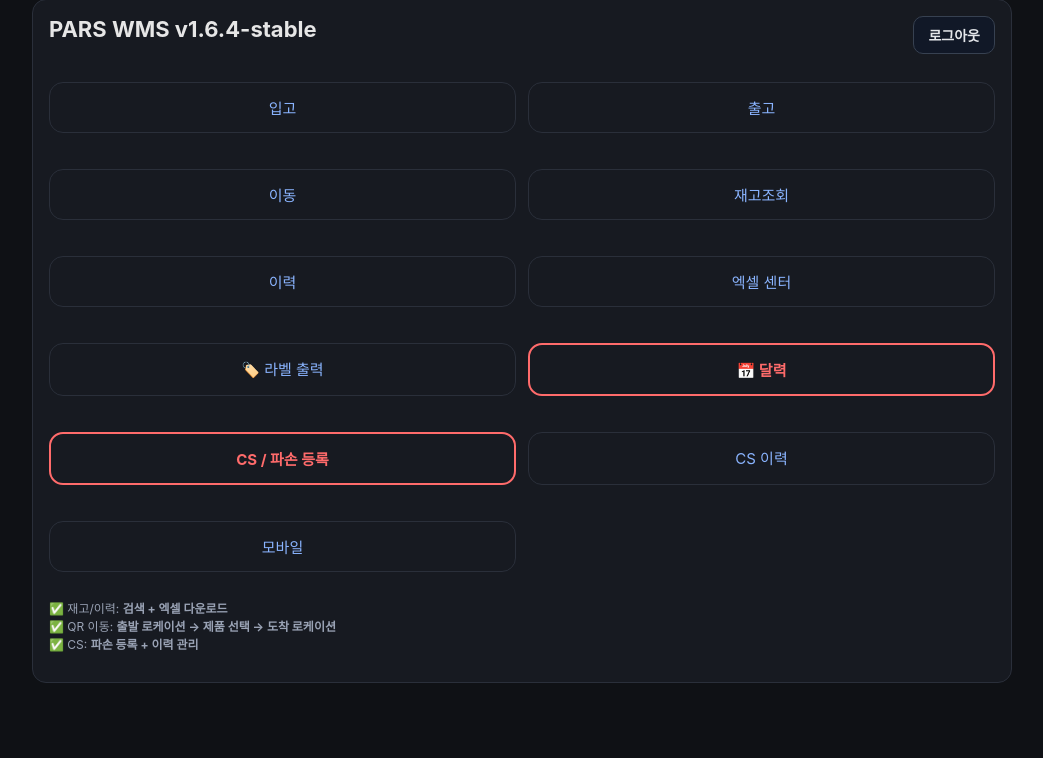
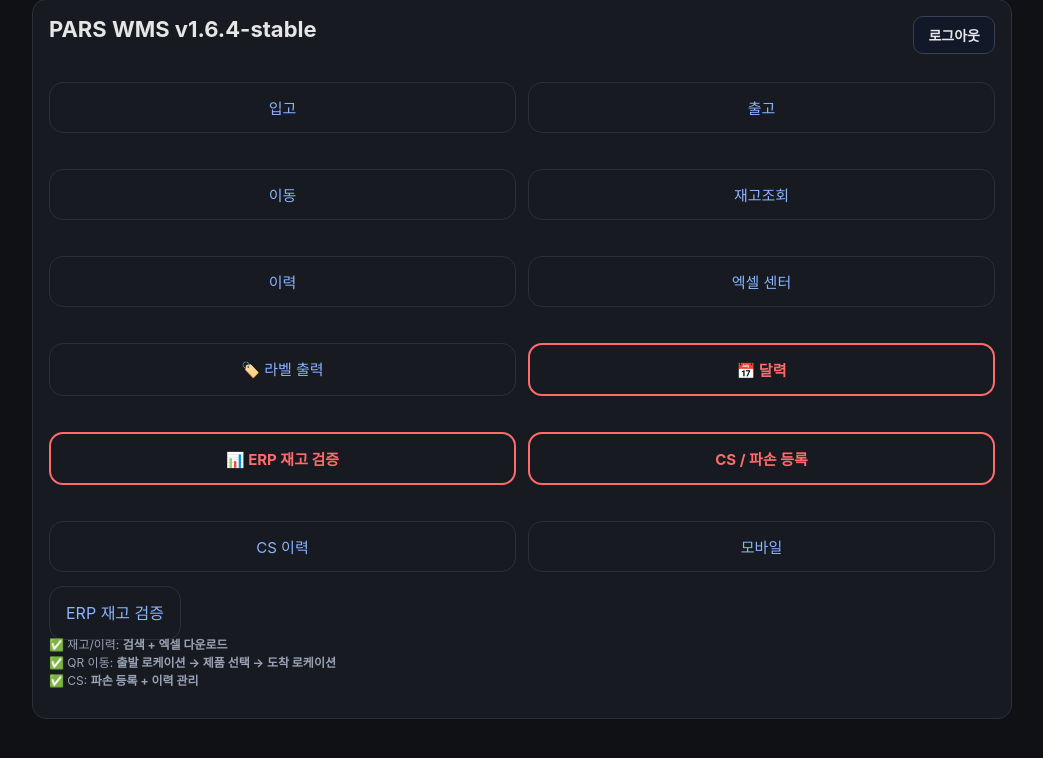
Before and after one commit to dlahtp44-prog/pars-001, a FastAPI app: template app/templates/index.html in a window 1280 px wide. Shown: the part 29-787 px from the top of the page, without its empty margins (118-1161 px from the left). Run offline with FastAPI, Linux system fonts and the light colour scheme; the template is opened without the code that fills it, so the values that code supplies are empty.

Commit message:
Update index.html

```diff
--- a/app/templates/index.html
+++ b/app/templates/index.html
@@ -113,6 +113,7 @@
     </div>
 
     <!-- 메뉴 -->
+<!-- 메뉴 -->
 <div class="menu-grid">
 
   <a class="card" href="/page/inbound">입고</a>
@@ -124,14 +125,21 @@
 
   <a class="card" href="/page/labels">🏷️ 라벨 출력</a>
 
-      <!-- ✅ 📅 달력 추가 -->
+  <!-- 📅 달력 -->
   <a class="card highlight" href="/page/calendar">📅 달력</a>
+
+  <!-- 📊 ERP 재고 검증 (신규) -->
+  <a class="card highlight" href="/page/erp-verify">📊 ERP 재고 검증</a>
 
   <a class="card highlight" href="/damage">CS / 파손 등록</a>
   <a class="card" href="/page/damage-history">CS 이력</a>
   <a class="card" href="/m">모바일</a>
 
 </div>
+
+<a class="card" href="/page/erp-verify">
+  ERP 재고 검증
+</a>
 
     <p class="small">
       ✅ 재고/이력: <b>검색 + 엑셀 다운로드</b><br/>
```
Lines whose indentation alone changed are shown as unchanged.
